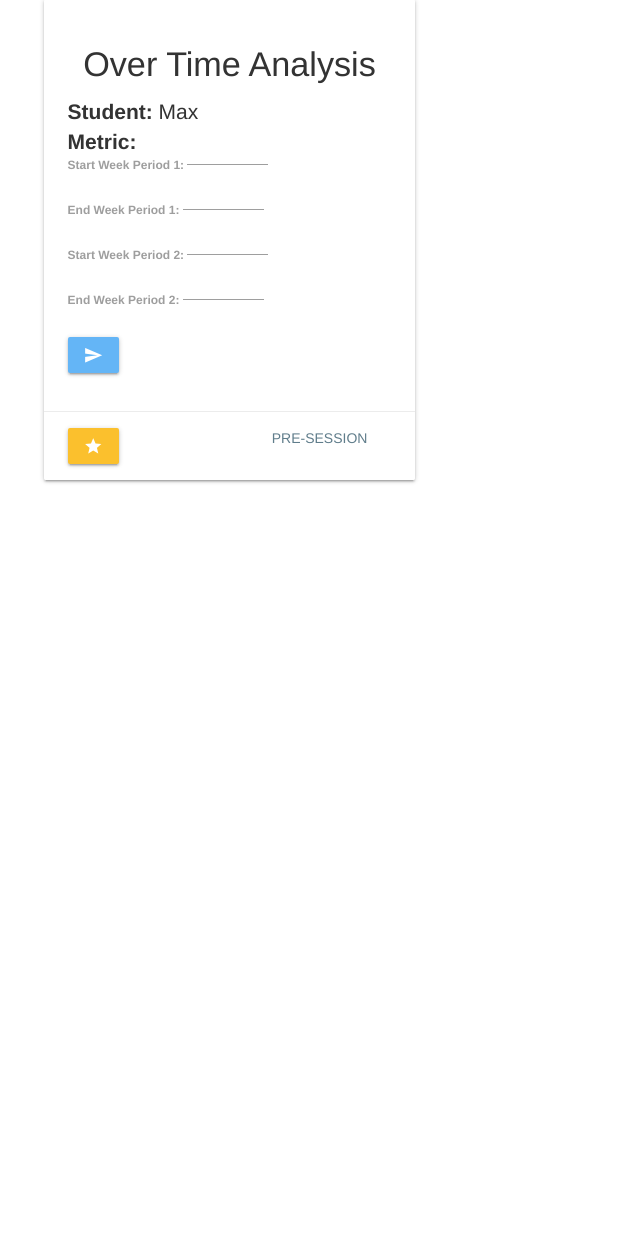
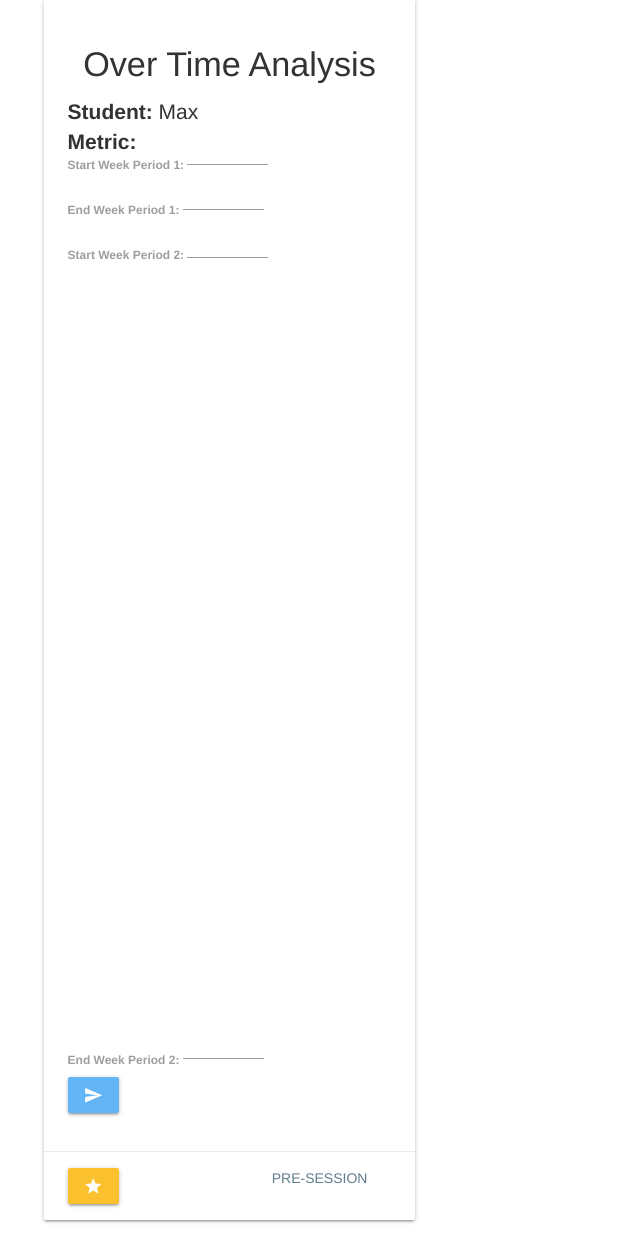
Before and after one commit to JoshuaOStafford/Vana-Pivot-Academic-Coaching, a Django app: template templates/analysis.html in a window 1280 px wide. Shown: the part 125-1380 px from the top of the page, without its empty margins (0-640 px from the left). Before the commit the page ends 608 px from the top, so only its background shows below. Run offline with Django 3.2, Linux system fonts and the light colour scheme; the template is opened without the code that fills it: values that come from a table or form of the project are taken from there, others are empty; data comes from the database, SQL or seed files in the repository; some libraries are stand-ins or nearby versions; some web fonts are replaced.

Commit message:
Making UI for Over Time Analytics

```diff
--- a/templates/analysis.html
+++ b/templates/analysis.html
@@ -30,13 +30,13 @@
                        </label><br>
                    <label style="height: 5%">
                        End Week Period 1:
-                   <input style="height: 5%" name="end_period1" type="number" id="end_period1"/>
+                   <input style="height: 100%" name="end_period1" type="number" id="end_period1"/>
                        </label><br>
-                   <label style="height: 5%">
+                   <label style="height: 100%">
                        Start Week Period 2:
-                   <input style="height: 5%" name="start_period2" type="number" id="start_period2"/>
+                   <input style="height: 100%" name="start_period2" type="number" id="start_period2"/>
                        </label><br>
-                   <label style="height: 5%">
+                   <label style="height: 20px">
                        End Week Period 2:
                    <input  style="height: 5%" name="end_period2" type="number" id="end_period2"/>
                        </label><br>
```
